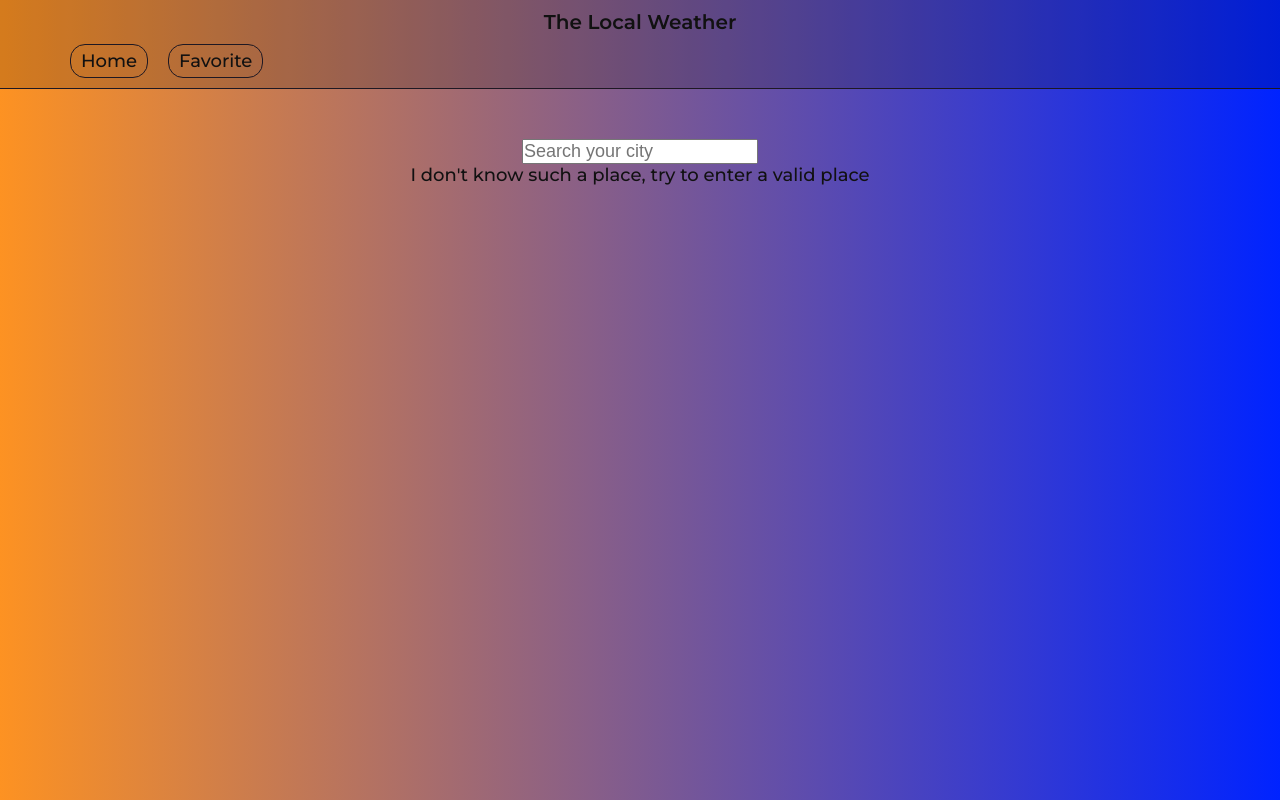
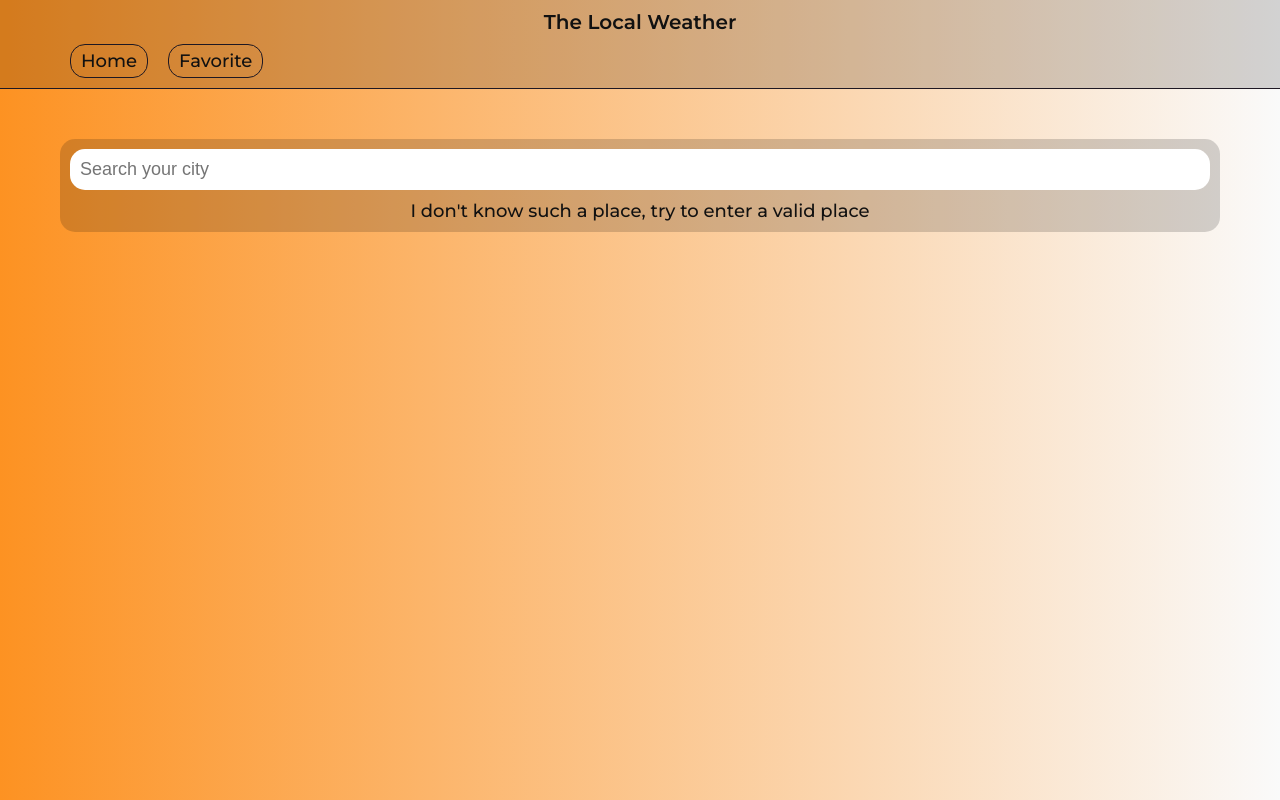
Before and after one commit to whatislove-zh/vue-weather-app, a Vue app: page / in a window 1280 px wide. Built offline with nearby package versions, Linux system fonts and the light colour scheme.

Commit message:
styles for search

```diff
--- a/src/assets/_common.scss
+++ b/src/assets/_common.scss
@@ -11,11 +11,7 @@
 }
 body {
   font-family: "Montserrat", sans-serif;
-  background: linear-gradient(
-    90deg,
-    rgba(253, 146, 34, 1) 0%,
-    rgba(0, 35, 255, 1) 100%
-  );
+  background: linear-gradient(90deg, $orange-color, $whet-color);
 }
 
 .container {
@@ -28,6 +24,10 @@ body {
   text-decoration: none;
 }
 
-.main{
+.main {
   margin: 50px 0;
 }
+
+.error-message {
+  margin: 0 10px;
+}
--- a/src/assets/_search.scss
+++ b/src/assets/_search.scss
@@ -1,5 +1,62 @@
+@import "./variables";
+
 .search-wrapper {
   display: flex;
   flex-direction: column;
   align-items: center;
+  margin-bottom: 20px;
+  background: #0000002a;
+  padding: 10px;
+  border-radius: 15px;
+  text-align: center;
+  margin-bottom: 20px;
 }
+
+.search-input {
+  padding: 10px;
+  border: none;
+  border-radius: 15px;
+  width: 100%;
+  margin-bottom: 10px;
+
+  &:focus {
+    outline: none;
+  }
+}
+
+.search-input:focus + .search-results {
+  display: block;
+}
+
+.search-results {
+  display: none;
+  width: 100%;
+  position: relative;
+  margin-top: 10px;
+  min-height: 50px;
+}
+
+.search-result-list {
+  position: absolute;
+  width: 100%;
+  background: #000000bf;
+  border-radius: 15px;
+  display: flex;
+  flex-direction: column;
+  align-items: center;
+  li {
+    margin: 5px 0;
+    color: $white-color;
+    list-style-type: none;
+    width: max-content;
+    max-width: calc(100% - 50px);
+    padding: 10px;
+    border-radius: 15px;
+    cursor: pointer;
+
+    &:hover {
+      background: $white-color;
+      color: $orange-color;
+    }
+  }
+}
--- a/src/assets/_variables.scss
+++ b/src/assets/_variables.scss
@@ -6,7 +6,7 @@ $black-color: #111111;
 $dark-purple-color: #1e1823;
 $orange-color: #fd9222;
 $white-color: #ffffff;
-$whet-color: #ffad3b;
+$whet-color: #fafafa;
 
 $sm: 375px;
 $md: 768px;
--- a/src/components/Search.vue
+++ b/src/components/Search.vue
@@ -24,11 +24,13 @@ export default {
                             `https://api.mapbox.com/geocoding/v5/mapbox.places/${this.search}.json?access_token=${import.meta.env.VITE_API_MAP}&types=place`
                         );
                         this.searchResult = JSON.stringify(result.data.features)
-                        console.log(JSON.parse(this.searchResult))
                     } catch (err) {
                         this.searchError = err.message
                         console.log(err)
                     }
+                }
+                else {
+                    this.searchResult = []
                 }
             }, 1000)
 
@@ -41,18 +43,15 @@ export default {
         <div class="search-wrapper">
 
             <input class="search-input" v-model="search" @input="getSearchResult()" type="text"
-                placeholder="Search your city">
+                placeholder="Search your city" />
+            <p v-if="searchError" class="error-message">Something went wrong. <br /> Error: {{ searchError }}</p>
+            <p v-if="searchResult.length < 1" class="error-message">I don't know such a place, try to enter a
+                valid place</p>
             <div class="search-results">
                 <ul class="search-result-list">
-                    <p v-if="searchError" class="error-message">Something went wrong. Error: {{ searchError }}</p>
-                    <p v-else-if="searchResult.length < 1" class="error-message">I don't know such a place, try to enter a
-                        valid place</p>
-                    <li v-else v-for="city in JSON.parse(searchResult)" :key="city.id" class="search-result-item" @click="">
+                    <li v-if="searchResult.length > 1" v-for="city in JSON.parse(searchResult)" :key="city.id" @click="">
                         {{ city.place_name }}
                     </li>
-
-
-
                 </ul>
             </div>
 
```
